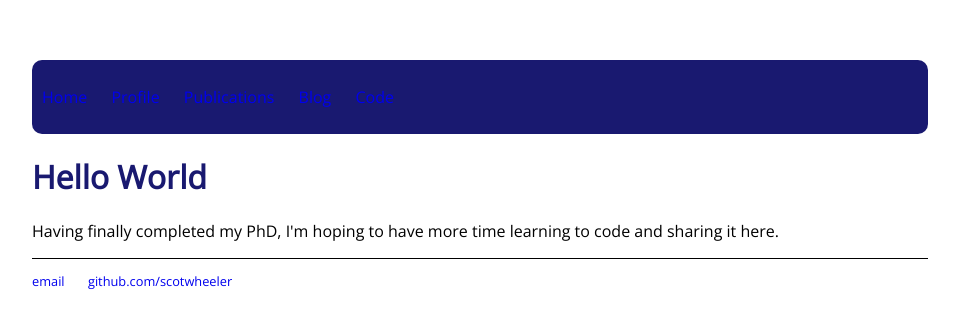
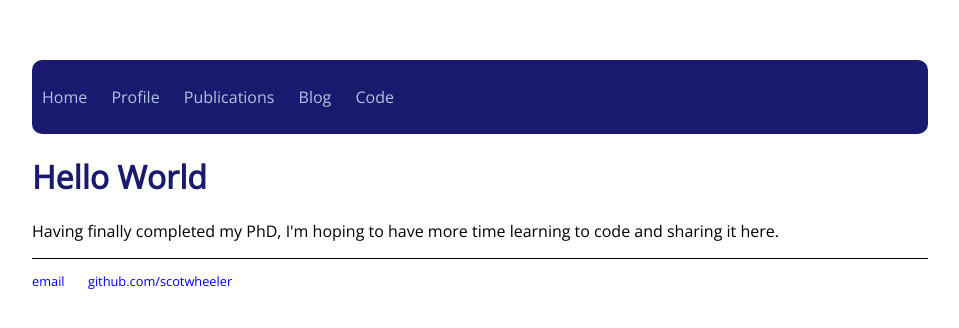
Before and after one commit to scotwheeler/scotwheeler.github.io, a Jekyll site: the page built from index.html, in a window 1280 px wide. Shown: the top 328 px of the page, without its empty margins (160-1119 px from the left). Built offline with Jekyll 4.4.1, drawn with Linux system fonts in a browser that asks for light colours.

Commit message:
Update style.css

```diff
--- a/css/style.css
+++ b/css/style.css
@@ -16,13 +16,13 @@ header {
     border-radius: 10px;
 }
 
-nav > ul, footer > ul  {
+nav ul, footer ul  {
     padding: 0px;
     list-style:none;
 
 }
 
-nav > ul > li, footer > ul > li {
+nav ul li, footer ul li {
     display: inline;
     margin-right: 20px
 }
@@ -31,7 +31,7 @@ a {
     text-decoration: none;
 }
 
-header > a {
+header a {
     color: lightsteelblue;
 }
 
```
